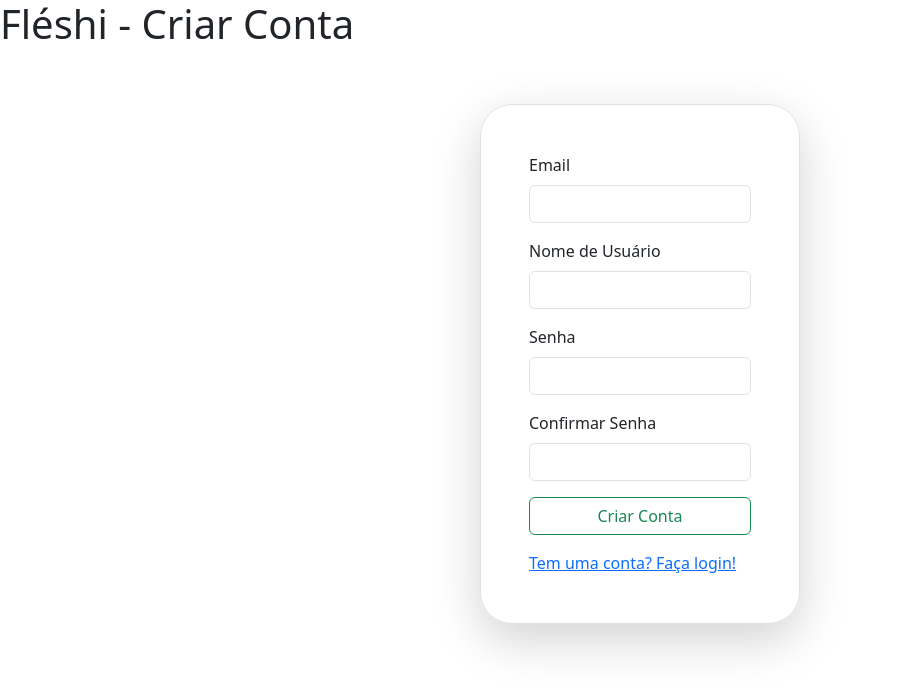
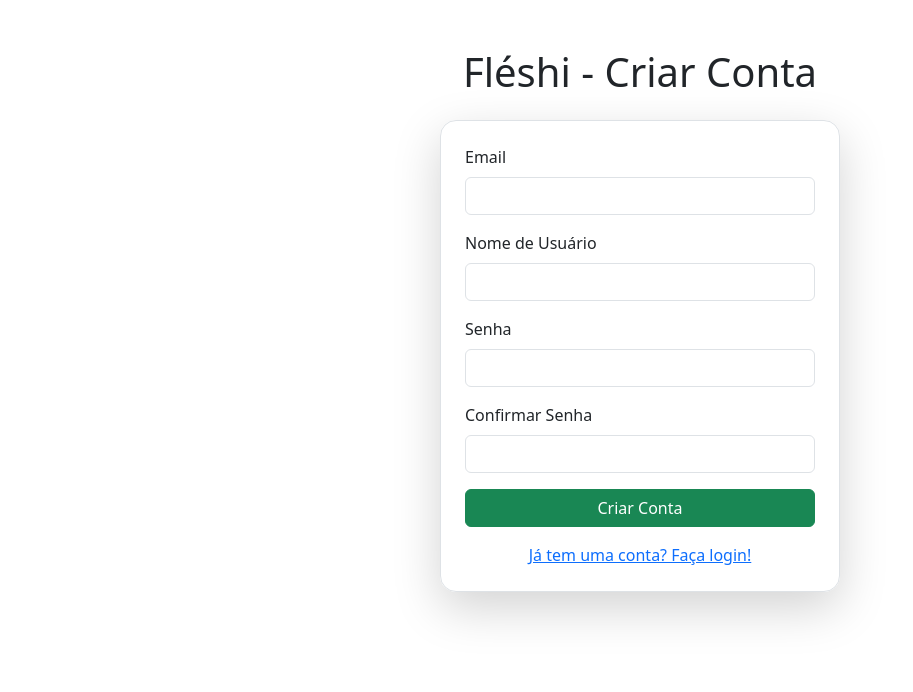
Before and after one commit to Leticia-Aymee/Fleshi, a Flask app: page /createaccount in a window 1280 px wide. Shown: the top 692 px of the page, without its empty margins (0-913 px from the left). Run offline with Flask 3, Linux system fonts and the light colour scheme.

Commit message:
style: pages homepage, create account, profile and nav bar

```diff
--- a/appfleshi/templates/createaccount.html
+++ b/appfleshi/templates/createaccount.html
@@ -3,65 +3,53 @@
 {% block title %}
     Fléshi - Criar Conta
 {% endblock %}
- <link href="https://cdn.jsdelivr.net/npm/bootstrap@5.3.8/dist/css/bootstrap.min.css" rel="stylesheet" integrity="sha384-sRIl4kxILFvY47J16cr9ZwB07vP4J8+LH7qKQnuqkuIAvNWLzeN8tE5YBujZqJLB" crossorigin="anonymous">
 
 {% block body %}
-    <h1>Fléshi - Criar Conta</h1>
-    {% block form %}
+<div class="container mt-5">
+    <h1 class="text-center mb-4">Fléshi - Criar Conta</h1>
     <div class="d-flex justify-content-center">
-            <div class="border m-5 shadow-lg rounded-5 p-5 w-25">
-                <form method="post">
+        <div class="border rounded-4 shadow-lg p-4 w-100" style="max-width: 400px;">
+            <form method="post" novalidate>
                 {{ form.csrf_token }}
 
-                    <div class="mb-3 w-100">
+                <div class="mb-3">
                     {{ form.email.label(class="form-label") }}
                     {{ form.email(class="form-control") }}
+                    {% for erro in form.email.errors %}
+                        <div class="text-danger small mt-1">{{ erro }}</div>
+                    {% endfor %}
                 </div>
-
-                    {% if form.email.errors %}
-                        {% for erro in form.email.errors %}
-                            <p  class="alert alert-danger">{{ erro }}</p>
-                        {% endfor %}
-                    {% endif %}
 
                 <div class="mb-3">
                     {{ form.username.label(class="form-label") }}
                     {{ form.username(class="form-control") }}
+                    {% for erro in form.username.errors %}
+                        <div class="text-danger small mt-1">{{ erro }}</div>
+                    {% endfor %}
                 </div>
-
-                    {% if form.username.errors %}
-                        {% for erro in form.username.errors %}
-                            <p  class="alert alert-danger">{{ erro }}</p>
-                        {% endfor %}
-                    {% endif %}
 
                 <div class="mb-3">
                     {{ form.password.label(class="form-label") }}
                     {{ form.password(class="form-control") }}
+                    {% for erro in form.password.errors %}
+                        <div class="text-danger small mt-1">{{ erro }}</div>
+                    {% endfor %}
                 </div>
-
-                    {% if form.password.errors %}
-                        {% for erro in form.password.errors %}
-                            <p  class="alert alert-danger">{{ erro }}</p>
-                        {% endfor %}
-                    {% endif %}
 
                 <div class="mb-3">
                     {{ form.confirm_password.label(class="form-label") }}
                     {{ form.confirm_password(class="form-control") }}
+                    {% for erro in form.confirm_password.errors %}
+                        <div class="text-danger small mt-1">{{ erro }}</div>
+                    {% endfor %}
                 </div>
 
-                    {% if form.confirm_password.errors %}
-                        {% for erro in form.confirm_password.errors %}
-                            <p  class="alert alert-danger">{{ erro }}</p>
-                        {% endfor %}
-                    {% endif %}
-
-                    {{ form.submit(class="btn btn-outline-success w-100 mb-3") }}
+                {{ form.submit(class="btn btn-success w-100 mb-3") }}
             </form>
-                <a href="{{ url_for('homepage') }}">Tem uma conta? Faça login!</a>
+            <div class="text-center">
+                <a href="{{ url_for('homepage') }}">Já tem uma conta? Faça login!</a>
+            </div>
+        </div>
     </div>
 </div>
 {% endblock %}
-    <script src="https://cdn.jsdelivr.net/npm/bootstrap@5.3.8/dist/js/bootstrap.bundle.min.js" integrity="sha384-FKyoEForCGlyvwx9Hj09JcYn3nv7wiPVlz7YYwJrWVcXK/BmnVDxM+D2scQbITxI" crossorigin="anonymous"></script>
-{% endblock %}
--- a/appfleshi/templates/homepage.html
+++ b/appfleshi/templates/homepage.html
@@ -1,52 +1,48 @@
 <!DOCTYPE html>
-<html lang="en">
+<html lang="pt-br">
 <head>
-    <meta charset="UTF-8">
+    <meta charset="UTF-8" />
+    <meta name="viewport" content="width=device-width, initial-scale=1" />
     <title>
-        {% block title %}
-            Fléshi
-        {% endblock %}
+        {% block title %}Fléshi{% endblock %}
     </title>
-    <link href="https://cdn.jsdelivr.net/npm/bootstrap@5.3.8/dist/css/bootstrap.min.css" rel="stylesheet" integrity="sha384-sRIl4kxILFvY47J16cr9ZwB07vP4J8+LH7qKQnuqkuIAvNWLzeN8tE5YBujZqJLB" crossorigin="anonymous">
+    <link href="https://cdn.jsdelivr.net/npm/bootstrap@5.3.8/dist/css/bootstrap.min.css" rel="stylesheet" crossorigin="anonymous" />
 </head>
-{% block body %}
-    <body>
-        <h1>Fléshi - Página Inicial</h1>
+<body>
+    {% block body %}
+    <div class="container mt-5">
+        <h1 class="text-center mb-4">Fléshi - Página Inicial</h1>
 
-        {% block form %}
         <div class="d-flex justify-content-center">
-            <div class="border m-5 shadow-lg rounded-5 p-5 w-25">
-                <form method="post">
-                {{ form.csrf_token }}
-                    <div class="mb-3 w-100">
+            <div class="border rounded-4 shadow-lg p-4 w-100" style="max-width: 400px;">
+                <form method="post" novalidate>
+                    {{ form.csrf_token }}
+
+                    <div class="mb-3">
                         {{ form.email.label(class="form-label") }}
                         {{ form.email(class="form-control") }}
+                        {% for erro in form.email.errors %}
+                            <div class="text-danger small mt-1">{{ erro }}</div>
+                        {% endfor %}
                     </div>
-
-                    {% if form.email.errors %}
-                        {% for erro in form.email.errors %}
-                            <p  class="alert alert-danger">{{ erro }}</p>
-                        {% endfor %}
-                    {% endif %}
 
                     <div class="mb-3">
                         {{ form.password.label(class="form-label") }}
                         {{ form.password(class="form-control") }}
+                        {% for erro in form.password.errors %}
+                            <div class="text-danger small mt-1">{{ erro }}</div>
+                        {% endfor %}
                     </div>
 
-                    {% if form.password.errors %}
-                        {% for erro in form.password.errors %}
-                            <p  class="alert alert-danger">{{ erro }}</p>
-                        {% endfor %}
-                    {% endif %}
-
-                    {{ form.submit(class="btn btn-outline-success w-100 mb-3") }}
+                    {{ form.submit(class="btn btn-success w-100 mb-3") }}
                 </form>
-                <a href="{{ url_for('createaccount') }}" class="w-100">Não tem uma conta? Cadastre-se</a>
+                <div class="text-center">
+                    <a href="{{ url_for('createaccount') }}">Não tem uma conta? Cadastre-se</a>
+                </div>
             </div>
         </div>
-        {% endblock %}
-    <script src="https://cdn.jsdelivr.net/npm/bootstrap@5.3.8/dist/js/bootstrap.bundle.min.js" integrity="sha384-FKyoEForCGlyvwx9Hj09JcYn3nv7wiPVlz7YYwJrWVcXK/BmnVDxM+D2scQbITxI" crossorigin="anonymous"></script>
-    </body>
-{% endblock %}
+    </div>
+    {% endblock %}
+    <script src="https://cdn.jsdelivr.net/npm/bootstrap@5.3.8/dist/js/bootstrap.bundle.min.js" crossorigin="anonymous"></script>
+</body>
 </html>
```
Also changed, not shown: appfleshi/templates/navbar.html (+16 -4 lines), appfleshi/templates/profile.html (+18 -6 lines). Lines whose indentation alone changed are shown as unchanged.
